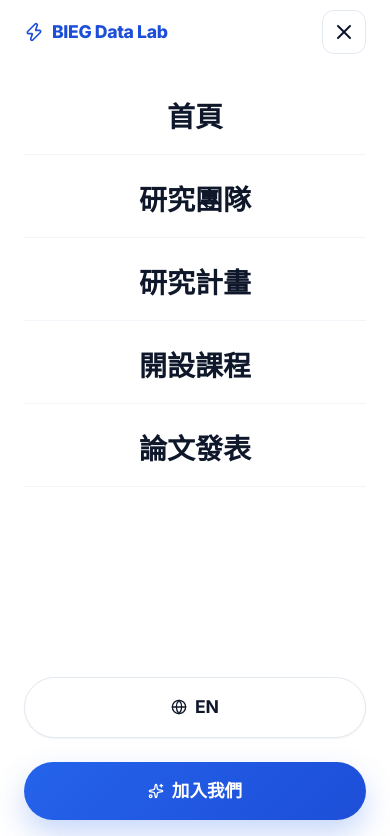
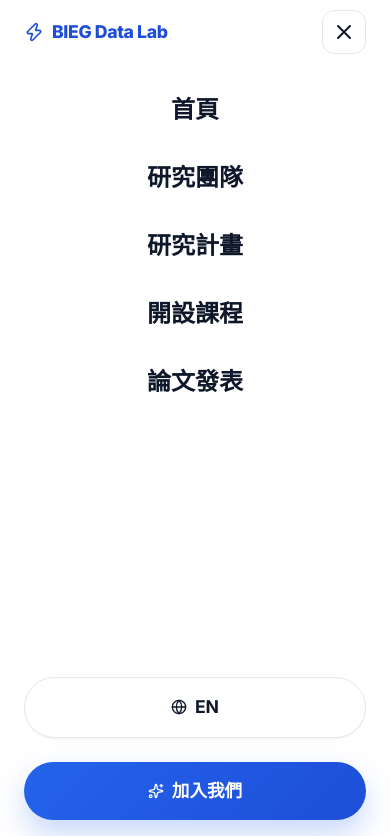
Before and after one commit to PatrickFu0302/bieg-data-lab, a plain HTML site: page index.html in a window 390 px wide. Both pictures are taken after a click on the button "Toggle Menu". Shown: the top 836 px of the page. Drawn offline with nearby package versions, Linux system fonts and the light colour scheme.

Commit message:
style: polish mobile menu typography and interactions for premium feel

```diff
--- a/assets/site.css
+++ b/assets/site.css
@@ -620,22 +620,30 @@ img {
     }
 
     /* Mobile Nav Links - Centralized & Prominent */
+    /* Mobile Nav Links - Centralized & Prominent */
     .mobile-nav-link {
-        font-size: 1.75rem;
-        /* Large, thumb-friendly */
-        font-weight: 800;
+        font-size: 1.5rem;
+        /* More elegant size */
+        font-weight: 600;
+        /* Semi-bold instead of ExtraBold */
         color: var(--text-strong);
-        padding: 16px 0;
-        border-bottom: 1px solid var(--border-light);
+        padding: 12px 0;
+        /* Slightly tighter vertical spacing */
         width: 100%;
         text-align: center;
         /* Center aligned for focus */
-        transition: color 0.2s ease;
+        transition: all 0.2s ease;
+        border-radius: var(--radius-md);
+        /* For hover effect */
     }
 
     .mobile-nav-link:hover,
     .mobile-nav-link:active {
         color: var(--primary-600);
+        background-color: var(--surface-hover);
+        /* Subtle touch feedback */
+        transform: scale(1.05);
+        /* Gentle zoom */
     }
 
     /* Mobile CTA Section */
```
